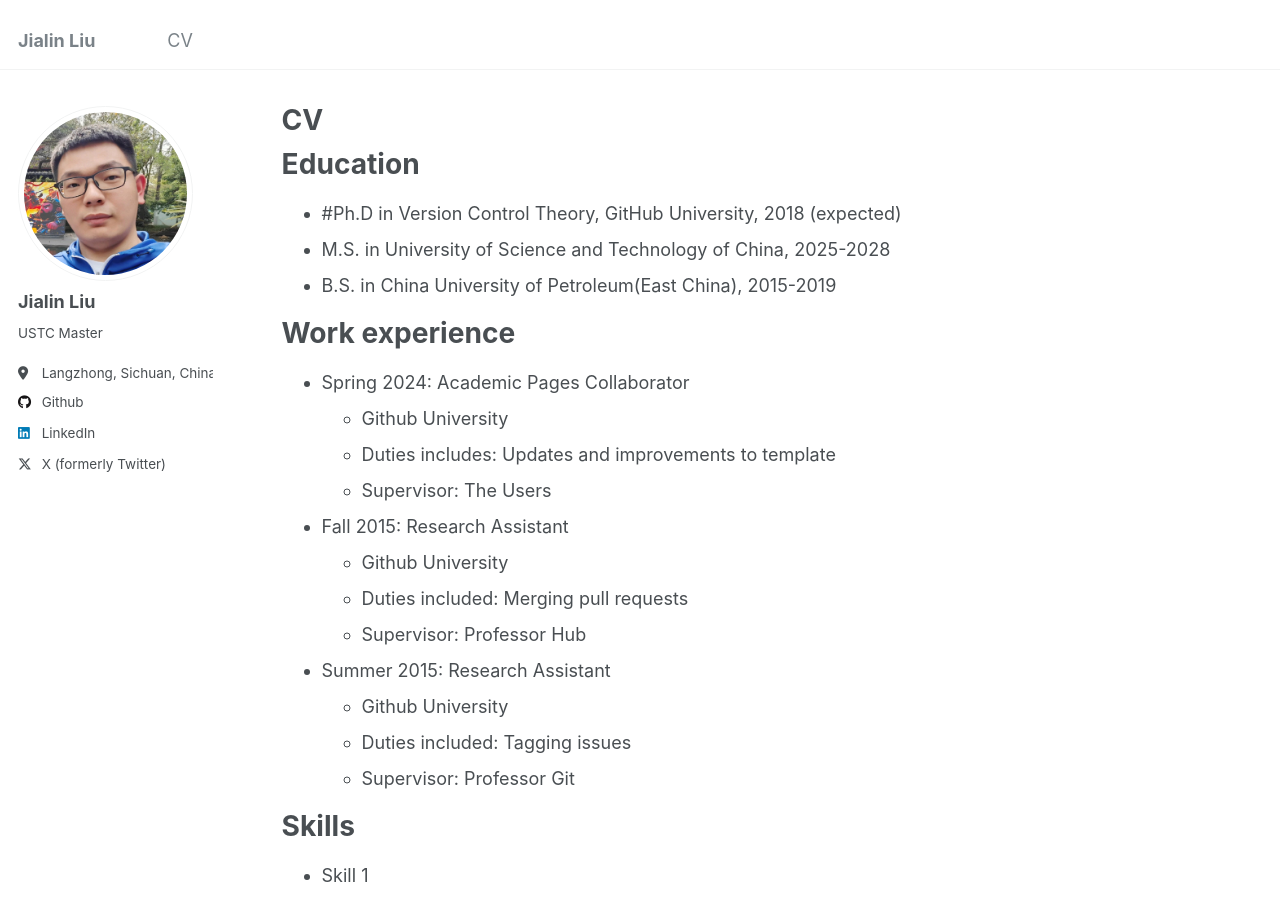
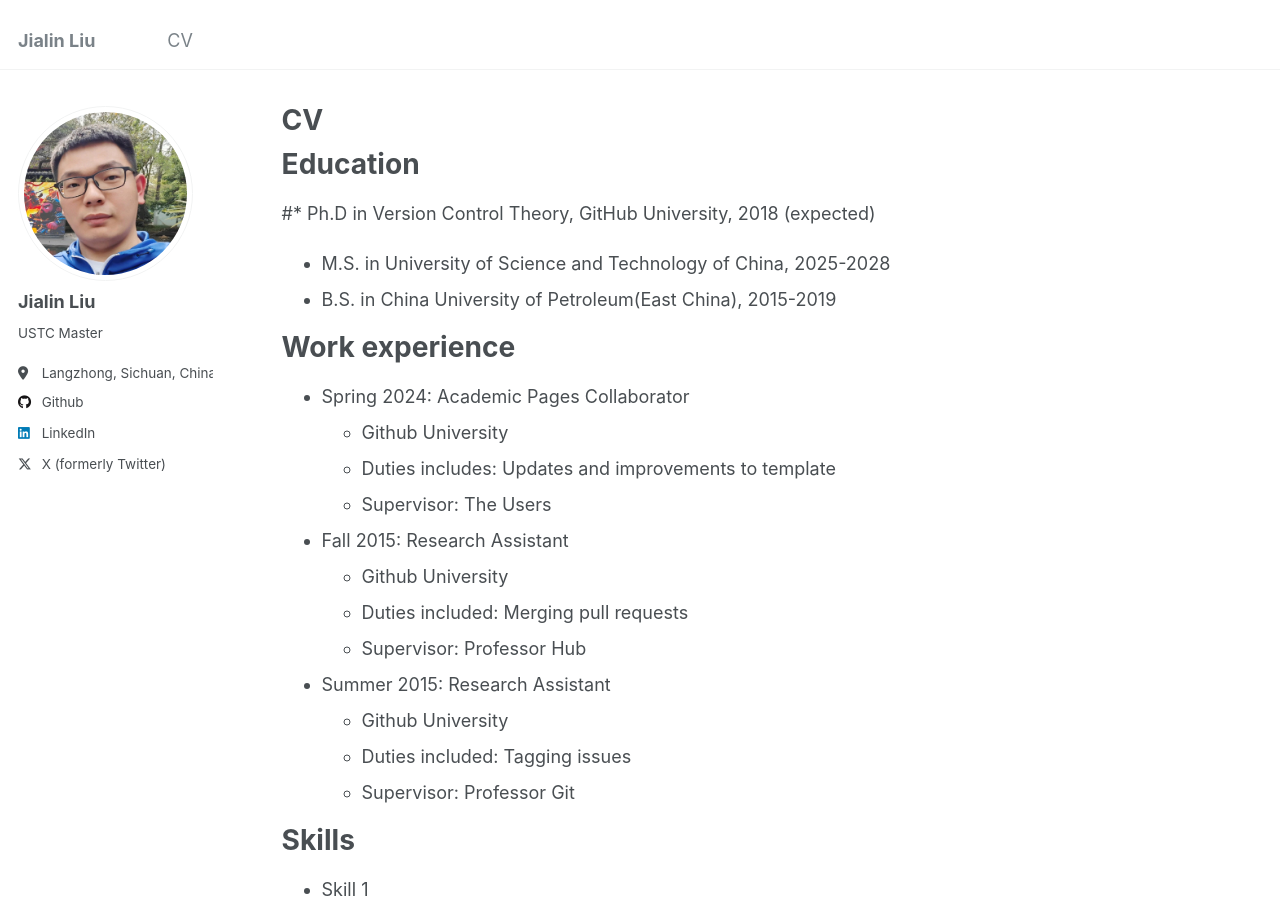
Before and after one commit to jialinliu0817/jialinliu0817.github.io, a Jekyll site: the page built from _pages/cv.md, in a window 1280 px wide and 900 px high. Built offline with Jekyll 4.4.1, drawn with Linux system fonts in a browser that asks for light colours.

Commit message:
Update cv.md

```diff
--- a/_pages/cv.md
+++ b/_pages/cv.md
@@ -11,7 +11,7 @@ redirect_from:
 
 Education
 ======
-* #Ph.D in Version Control Theory, GitHub University, 2018 (expected)
+#* Ph.D in Version Control Theory, GitHub University, 2018 (expected)
 * M.S. in University of Science and Technology of China, 2025-2028
 * B.S. in China University of Petroleum(East China), 2015-2019
 
```
